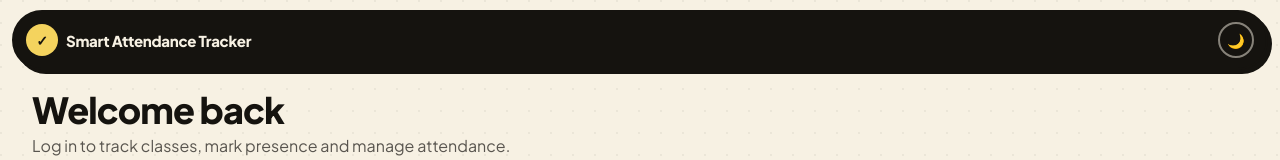
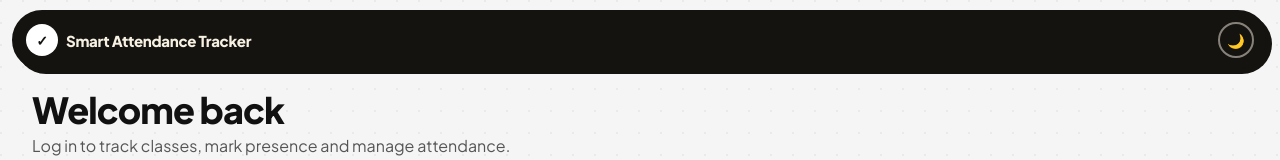
Before and after one commit to gurltff/attendencetracker-, a React (Vite) app: page / in a window 1280 px wide. Shown: the top 160 px of the page. Built offline with nearby package versions, Linux system fonts and the light colour scheme; no server answers; the database is empty.

Commit message:
Apply grayscale theme across dashboards

```diff
--- a/src/components/student/MarkPresence.tsx
+++ b/src/components/student/MarkPresence.tsx
@@ -575,7 +575,7 @@ export default function MarkPresence({
         <div className="space-y-3">
 
           {cam.error && (
-            <p className="text-sm font-semibold text-[#C0392B]">
+            <p className="text-sm font-semibold text-ink-muted">
               {cam.error}
             </p>
           )}
--- a/src/components/student/Overview.tsx
+++ b/src/components/student/Overview.tsx
@@ -5,7 +5,7 @@ import {
   formatMarksLabel, isShortage, MAX_MARKS_BY_CATEGORY,
 } from '../../utils/attendanceMarks'
 
-const RING_TRACK = '#15130F1A'
+const RING_TRACK = '#1111111A'
 const TINTS = ['tint-butter', 'tint-blush', 'tint-sage', 'tint-sky']
 
 export default function Overview({ courses, records }: { courses: Course[]; records: AttendanceRecord[]; programName?: string; year?: string }) {
@@ -45,7 +45,7 @@ export default function Overview({ courses, records }: { courses: Course[]; reco
                       data={[{ value: r.percent }, { value: 100 - r.percent }]}
                       dataKey="value" innerRadius={20} outerRadius={30} startAngle={90} endAngle={-270}
                     >
-                      <Cell fill={r.percent < 67 ? '#C0392B' : '#15130F'} />
+                      <Cell fill={r.percent < 67 ? '#666666' : '#111111'} />
                       <Cell fill={RING_TRACK} />
                     </Pie>
                   </PieChart>
@@ -55,7 +55,7 @@ export default function Overview({ courses, records }: { courses: Course[]; reco
             <p className="text-3xl font-extrabold mt-2 text-ink">{r.percent.toFixed(0)}%</p>
             <div className="w-full bg-cream-soft/70 border border-ink/30 rounded-full h-2 mt-1 overflow-hidden">
               <div
-                className={`h-full rounded-full ${r.percent < 67 ? 'bg-[#C0392B]' : 'bg-ink'}`}
+                className={`h-full rounded-full ${r.percent < 67 ? 'bg-[#666666]' : 'bg-ink'}`}
                 style={{ width: `${Math.min(100, r.percent)}%` }}
               />
             </div>
--- a/src/index.css
+++ b/src/index.css
@@ -226,7 +226,7 @@ body {
 
   border-radius: 9999px;
 
-  background: #f4d35e;
+  background: #ffffff;
   color: #15130f;
 
   font-size: 14px;
@@ -339,9 +339,9 @@ body {
 
   border-radius: 9999px;
 
-  border: 2px solid #f4d35e;
+  border: 2px solid #ffffff;
 
-  background: #f4d35e;
+  background: #ffffff;
 
   color: #15130f;
 
@@ -364,8 +364,8 @@ body {
   scale: 1 !important;
   translate: none !important;
 
-  background: #e9c84e;
-  border-color: #e9c84e;
+  background: #e5e5e5;
+  border-color: #e5e5e5;
 }
 
 
@@ -683,6 +683,87 @@ body {
   color: #d7d0c2 !important;
 }
 
+.dark .text-ink\/80 {
+  color: rgba(247, 241, 227, 0.88) !important;
+}
+
+.dark .text-ink\/70 {
+  color: rgba(247, 241, 227, 0.78) !important;
+}
+
+.dark .text-ink\/60,
+.dark .text-ink-muted {
+  color: rgba(247, 241, 227, 0.68) !important;
+}
+
+.dark .text-ink\/50 {
+  color: rgba(247, 241, 227, 0.58) !important;
+}
+
+.dark .text-ink\/40 {
+  color: rgba(247, 241, 227, 0.5) !important;
+}
+
+/* Light tinted panels keep dark ink text in dark mode for contrast. */
+.dark .card-tint {
+  color: #15130f;
+}
+
+.dark .card-tint .text-ink\/80 {
+  color: rgba(21, 19, 15, 0.88) !important;
+}
+
+.dark .card-tint .text-ink\/70 {
+  color: rgba(21, 19, 15, 0.78) !important;
+}
+
+.dark .card-tint .text-ink\/60,
+.dark .card-tint .text-ink-muted {
+  color: rgba(21, 19, 15, 0.68) !important;
+}
+
+.dark .card-tint .text-ink\/50 {
+  color: rgba(21, 19, 15, 0.58) !important;
+}
+
+.dark .card-tint .text-ink\/40 {
+  color: rgba(21, 19, 15, 0.5) !important;
+}
+
+.dark .card-tint .btn-outline {
+  color: #15130f;
+  border-color: rgba(21, 19, 15, 0.7);
+}
+
+.dark .card-tint .btn-outline:hover {
+  color: #f7f1e3;
+  background-color: #15130f;
+}
+
+.dark .card-tint.tint-butter {
+  background-color: #e6e6e6 !important;
+}
+
+.dark .card-tint.tint-blush,
+.dark .card-tint.tint-pink {
+  background-color: #d8d8d8 !important;
+}
+
+.dark .card-tint.tint-sage {
+  background-color: #c8c8c8 !important;
+}
+
+.dark .card-tint.tint-sky {
+  background-color: #d0d0d0 !important;
+}
+
+.dark .bg-butter,
+.dark .bg-blush,
+.dark .bg-sage,
+.dark .bg-sky {
+  color: #15130f !important;
+}
+
 .dark .bg-white {
   background-color: #24221d !important;
 }
--- a/src/pages/StudentDashboard.tsx
+++ b/src/pages/StudentDashboard.tsx
@@ -64,7 +64,7 @@ export default function StudentDashboard() {
           <button
             key={t.key}
             onClick={() => setTab(t.key)}
-            className={`btn-outline whitespace-nowrap ${tab === t.key ? 'bg-brand-blue text-white' : ''}`}
+            className={`btn-outline whitespace-nowrap ${tab === t.key ? 'bg-ink text-cream-soft' : ''}`}
           >
             {t.label}
           </button>
--- a/tailwind.config.js
+++ b/tailwind.config.js
@@ -6,38 +6,38 @@ export default {
     extend: {
       colors: {
         brand: {
-          blue: '#4f8ef7',
-          green: '#3ecf8e',
+          blue: '#111111',
+          green: '#333333',
         },
         cream: {
-          DEFAULT: '#F7F1E3',
-          soft: '#FBF7EE',
-          deep: '#EFE6D2',
+          DEFAULT: '#F5F5F5',
+          soft: '#FFFFFF',
+          deep: '#E8E8E8',
         },
         ink: {
-          DEFAULT: '#15130F',
-          soft: '#26241E',
-          muted: '#6B6659',
+          DEFAULT: '#111111',
+          soft: '#242424',
+          muted: '#5C5C5C',
         },
         butter: {
-          DEFAULT: '#F3DE94',
-          soft: '#F7E7AF',
-          deep: '#E8C763',
+          DEFAULT: '#E6E6E6',
+          soft: '#F0F0F0',
+          deep: '#CFCFCF',
         },
         blush: {
-          DEFAULT: '#F4C6D7',
-          soft: '#F8D9E4',
-          deep: '#EDA3BE',
+          DEFAULT: '#D8D8D8',
+          soft: '#E7E7E7',
+          deep: '#BDBDBD',
         },
         sage: {
-          DEFAULT: '#BFCE9C',
-          soft: '#D3DEBA',
-          deep: '#9FB273',
+          DEFAULT: '#C8C8C8',
+          soft: '#DDDDDD',
+          deep: '#AFAFAF',
         },
         sky: {
-          DEFAULT: '#BBD6E8',
-          soft: '#D3E5F0',
-          deep: '#8FB9D6',
+          DEFAULT: '#D0D0D0',
+          soft: '#E2E2E2',
+          deep: '#B5B5B5',
         },
       },
       borderRadius: {
```
